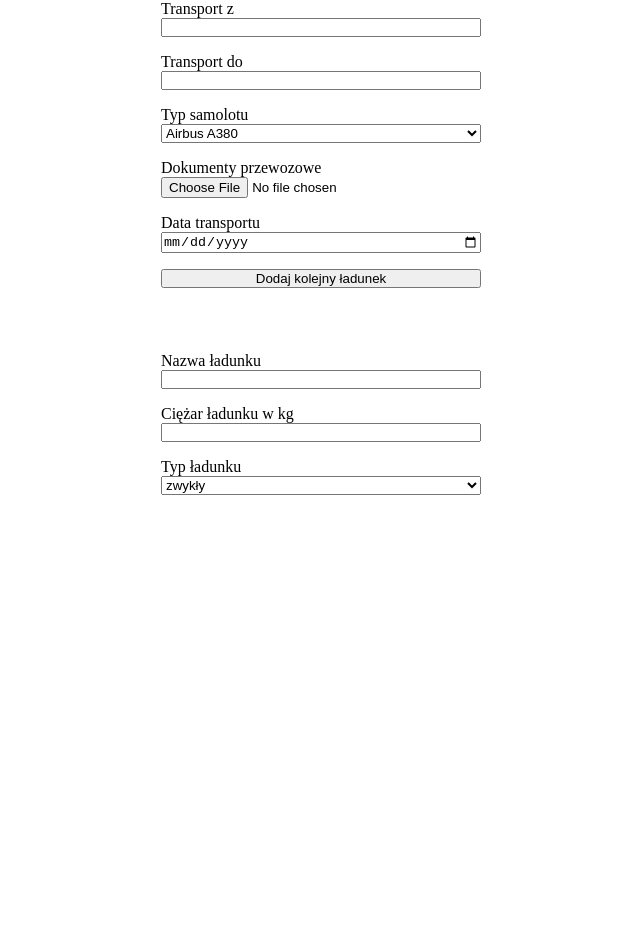
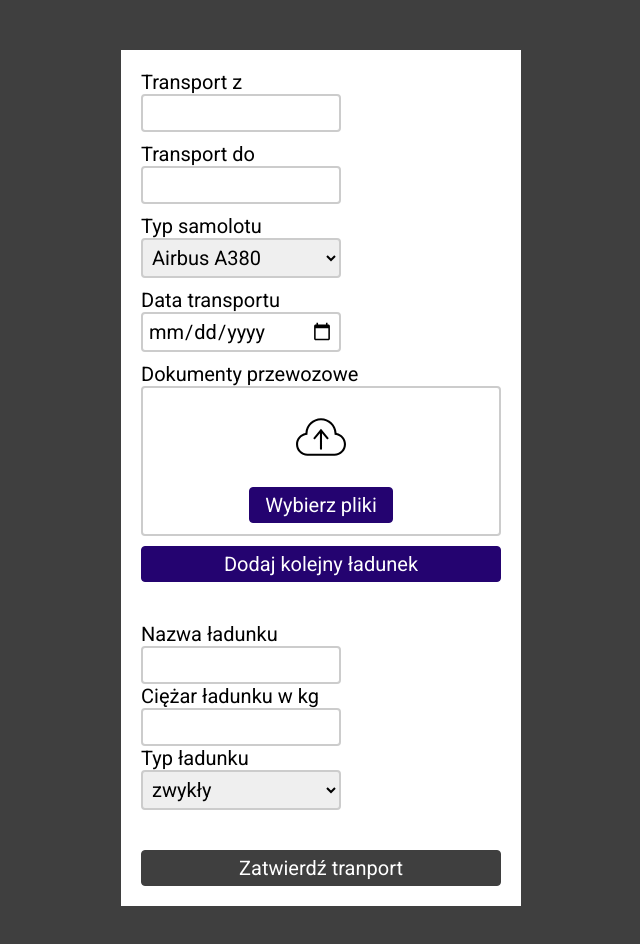
Before and after one commit to SzymonRegula/form, a React (Create React App) app: page / in a window 1280 px wide. Shown: the top 944 px of the page, without its empty margins (319-959 px from the left). Before the commit the page ends 800 px from the top, so only its background shows below. Built offline with nearby package versions, Linux system fonts and the light colour scheme; the HTML template or start-up script is replaced by a standard one.

Commit message:
added validation for some inputs and implemented documents uploading

```diff
--- a/src/components/CargoInputs.js
+++ b/src/components/CargoGroup.js
@@ -1,17 +1,17 @@
-function CargoInputs() {
+function CargoGroup() {
   return (
-    <div className='cargo-inputs'>
-      <div className='form-field'>
+    <div className='cargo-form-group'>
+      <div className='form-control'>
         <label htmlFor='name'>Nazwa ładunku</label>
-        <input type='text' id='name' required></input>
+        <input type='text' id='name'></input>
       </div>
-      <div className='form-field'>
+      <div className='form-control'>
         <label htmlFor='weight'>Ciężar ładunku w kg</label>
-        <input type='number' id='weight' required></input>
+        <input type='number' id='weight'></input>
       </div>
-      <div className='form-field'>
+      <div className='form-control'>
         <label htmlFor='cargo'>Typ ładunku</label>
-        <select id='cargo' required>
+        <select id='cargo'>
           <option value='dangerous'>zwykły</option>
           <option value='normall'>niebezpieczny</option>
         </select>
@@ -20,4 +20,4 @@ function CargoInputs() {
   );
 }
 
-export default CargoInputs;
+export default CargoGroup;
--- /dev/null
+++ b/src/components/DragDropFiles.js
@@ -0,0 +1,78 @@
+import { useRef, useState } from 'react';
+
+function DragDropFiles() {
+  const [files, setFiles] = useState(null);
+  const inputRef = useRef();
+
+  function dragOverHandler(event) {
+    event.preventDefault();
+  }
+
+  function dropHandler(event) {
+    event.preventDefault();
+    setFiles((currentFiles) => [...currentFiles, ...event.dataTransfer.files]);
+  }
+
+  function changeFilesHandler(event) {
+    setFiles((currentFiles) => [...currentFiles, ...event.target.files]);
+  }
+
+  function removeFileHandler(fileName) {
+    setFiles((currentFiles) =>
+      currentFiles.filter((file) => file.name !== fileName)
+    );
+  }
+
+  return (
+    <div className='dropzone' onDragOver={dragOverHandler} onDrop={dropHandler}>
+      {!files && (
+        <svg
+          className='upload-svg'
+          xmlns='http://www.w3.org/2000/svg'
+          fillRule='evenodd'
+          clipRule='evenodd'
+          viewBox='0 0 24 24'
+        >
+          <path d='M11.492 10.172l-2.5 3.064-.737-.677 3.737-4.559 3.753 4.585-.753.665-2.5-3.076v7.826h-1v-7.828zm7.008 9.828h-13c-2.481 0-4.5-2.018-4.5-4.5 0-2.178 1.555-4.038 3.698-4.424l.779-.14.043-.789c.185-3.448 3.031-6.147 6.48-6.147 3.449 0 6.295 2.699 6.478 6.147l.044.789.78.14c2.142.386 3.698 2.246 3.698 4.424 0 2.482-2.019 4.5-4.5 4.5m.978-9.908c-.212-3.951-3.472-7.092-7.478-7.092s-7.267 3.141-7.479 7.092c-2.57.463-4.521 2.706-4.521 5.408 0 3.037 2.463 5.5 5.5 5.5h13c3.037 0 5.5-2.463 5.5-5.5 0-2.702-1.951-4.945-4.522-5.408' />
+        </svg>
+      )}
+      {files && (
+        <ul>
+          {files.map((file, id) => (
+            <li key={id}>
+              <div className='files-row'>
+                <svg
+                  onClick={removeFileHandler.bind(null, file.name)}
+                  className='remove-svg'
+                  clipRule='evenodd'
+                  fillRule='evenodd'
+                  strokeLinejoin='round'
+                  strokeMiterlimit='2'
+                  viewBox='0 0 24 24'
+                  xmlns='http://www.w3.org/2000/svg'
+                >
+                  <path d='m12 10.93 5.719-5.72c.146-.146.339-.219.531-.219.404 0 .75.324.75.749 0 .193-.073.385-.219.532l-5.72 5.719 5.719 5.719c.147.147.22.339.22.531 0 .427-.349.75-.75.75-.192 0-.385-.073-.531-.219l-5.719-5.719-5.719 5.719c-.146.146-.339.219-.531.219-.401 0-.75-.323-.75-.75 0-.192.073-.384.22-.531l5.719-5.719-5.72-5.719c-.146-.147-.219-.339-.219-.532 0-.425.346-.749.75-.749.192 0 .385.073.531.219z' />
+                </svg>
+                <span>{file.name}</span>
+              </div>
+            </li>
+          ))}
+        </ul>
+      )}
+      <input
+        type='file'
+        id='files'
+        multiple
+        accept='.jpg, .png, .doc, .docx, .pdf'
+        onChange={changeFilesHandler}
+        hidden
+        ref={inputRef}
+      />
+      <button type='button' onClick={() => inputRef.current.click()}>
+        Wybierz pliki
+      </button>
+    </div>
+  );
+}
+
+export default DragDropFiles;
--- a/src/components/Form.js
+++ b/src/components/Form.js
@@ -1,40 +1,113 @@
-import CargoInputs from './CargoInputs';
+import { useRef } from 'react';
+import useInput from '../hooks/use-input';
+import CargoGroup from './CargoGroup';
+import DragDropFiles from './DragDropFiles';
 
 function Form() {
+  const isNotEmpty = (value) => value.trim() !== '';
+
+  const {
+    value: fromValue,
+    valueIsValid: fromValueIsValid,
+    inputHasError: inputFromHasError,
+    changeValueHandler: changeFromHandler,
+    touchInputHandler: touchFromInputHandler,
+    reset: resetFromInput,
+  } = useInput(isNotEmpty);
+  const fromClasses = inputFromHasError
+    ? 'form-control invalid'
+    : 'form-control';
+
+  const {
+    value: whereValue,
+    valueIsValid: whereValueIsValid,
+    inputHasError: inputWhereHasError,
+    changeValueHandler: changeWhereHandler,
+    touchInputHandler: touchWhereInputHandler,
+    reset: resetWhereInput,
+  } = useInput(isNotEmpty);
+  const whereClasses = inputWhereHasError
+    ? 'form-control invalid'
+    : 'form-control';
+
+  const planeRef = useRef();
+
   function addCargoHandler() {}
+
+  const formIsValid = fromValueIsValid && whereValueIsValid;
+
+  function formSubmitHandler(event) {
+    event.preventDefault();
+
+    if (!formIsValid) return;
+
+    const formData = {
+      fromValue,
+      whereValue,
+      planeType: planeRef.current.value,
+    };
+    console.log(formData);
+
+    resetFromInput();
+    resetWhereInput();
+  }
 
   return (
     <form className='form'>
-      <div className='transport-inputs'>
-        <div className='form-field'>
+      <div className='transport-group'>
+        <div className={fromClasses}>
           <label htmlFor='from'>Transport z</label>
-          <input type='text' id='from' required></input>
+          <input
+            type='text'
+            id='from'
+            onChange={changeFromHandler}
+            onBlur={touchFromInputHandler}
+            value={fromValue}
+          ></input>
+          {inputFromHasError && (
+            <p className='error-text'>Musisz podać miejsce wylotu.</p>
+          )}
         </div>
-        <div className='form-field'>
+        <div className={whereClasses}>
           <label htmlFor='where'>Transport do</label>
-          <input type='text' id='where' required></input>
+          <input
+            type='text'
+            id='where'
+            onChange={changeWhereHandler}
+            onBlur={touchWhereInputHandler}
+            value={whereValue}
+          ></input>
+          {inputWhereHasError && (
+            <p className='error-text'>Musisz podać miejsce destynacji.</p>
+          )}
         </div>
-        <div className='form-field'>
+        <div className='form-control'>
           <label htmlFor='plane'>Typ samolotu</label>
-          <select id='plane' required>
+          <select id='plane' ref={planeRef}>
             <option value='Airbus A380'>Airbus A380</option>
             <option value='Boeing 747'>Boeing 747</option>
           </select>
         </div>
-        <div className='form-field'>
-          <label htmlFor='documents'>Dokumenty przewozowe</label>
-          <input type='file' id='documents' required></input>
+        <div className='form-control'>
+          <label htmlFor='date'>Data transportu</label>
+          <input type='date' id='date'></input>
         </div>
-        <div className='form-field'>
-          <label htmlFor='date'>Data transportu</label>
-          <input type='date' id='date' required></input>
+
+        <div className='form-control'>
+          <label htmlFor='files'>Dokumenty przewozowe</label>
+          <DragDropFiles />
         </div>
+
         <button type='button' onClick={addCargoHandler}>
           Dodaj kolejny ładunek
         </button>
       </div>
 
-      <CargoInputs />
+      <CargoGroup />
+
+      <button type='submit' disabled={!formIsValid} onClick={formSubmitHandler}>
+        Zatwierdź tranport
+      </button>
     </form>
   );
 }
--- /dev/null
+++ b/src/hooks/use-input.js
@@ -0,0 +1,33 @@
+import { useState } from 'react';
+
+function useInput(validationFn) {
+  const [value, setValue] = useState('');
+  const [isTouched, setIsTouched] = useState(false);
+
+  const valueIsValid = validationFn(value);
+  const inputHasError = isTouched && !valueIsValid;
+
+  function changeValueHandler(event) {
+    setValue(event.target.value);
+  }
+
+  function touchInputHandler() {
+    setIsTouched(true);
+  }
+
+  function reset() {
+    setValue('');
+    setIsTouched(false);
+  }
+
+  return {
+    value,
+    valueIsValid,
+    inputHasError,
+    changeValueHandler,
+    touchInputHandler,
+    reset,
+  };
+}
+
+export default useInput;
--- a/src/index.css
+++ b/src/index.css
@@ -1,30 +1,153 @@
+@import url('https://fonts.googleapis.com/css2?family=Roboto:wght@400;700&display=swap');
+
 * {
   box-sizing: border-box;
   padding: 0;
   margin: 0;
+  font-family: 'Roboto', sans-serif;
+}
+
+html {
+  font-size: 62.5%;
+}
+
+body {
+  background-color: #3f3f3f;
+}
+
+button {
+  font: inherit;
+  background-color: #240370;
+  color: white;
+  border: 1px solid #240370;
+  padding: 0.5rem 1.5rem;
+  border-radius: 4px;
+  cursor: pointer;
+}
+
+button:hover,
+button:active {
+  background-color: #33059e;
+  border-color: #33059e;
+}
+
+button:disabled {
+  background-color: #3f3f3f;
+  border-color: #3f3f3f;
+  cursor: not-allowed;
 }
 
 .form {
-  margin: 0 auto;
-  width: 20rem;
+  font-size: 2rem;
+  padding: 2rem;
+  margin: 5rem auto;
+  width: 40rem;
+  background-color: #fff;
   display: flex;
   flex-direction: column;
   gap: 4rem;
 }
 
-.transport-inputs {
+.transport-group {
   display: flex;
   flex-direction: column;
   gap: 1rem;
 }
 
-.cargo-inputs {
+.cargo-group {
   display: flex;
   flex-direction: column;
   gap: 1rem;
 }
 
-.form-field {
+.form-control {
   flex-direction: column;
   display: flex;
 }
+
+.form-control label {
+  align-self: flex-start;
+}
+
+.form-control input,
+.form-control select {
+  font: inherit;
+  padding: 0.5rem;
+  border-radius: 4px;
+  border: 2px solid #ccc;
+  width: 20rem;
+  max-width: 100%;
+}
+
+.form-control input:focus,
+.form-control select:focus {
+  outline: none;
+  border-color: #240370;
+  background-color: #e0d4fd;
+}
+
+.invalid input {
+  border-color: #ff8787;
+  background-color: #fddddd;
+}
+
+.invalid input:focus {
+  border-color: #ffc078;
+  background-color: #fbe8d2;
+}
+
+.error-text {
+  color: #b40e0e;
+  font-size: 60%;
+}
+
+input[type='file'] {
+  display: none;
+}
+
+/* FILE UPLOAD */
+.dropzone {
+  display: flex;
+  flex-direction: column;
+  justify-content: flex-end;
+  align-items: center;
+  min-height: 15rem;
+  padding: 0.5rem;
+  border-radius: 4px;
+  border: 2px solid #ccc;
+}
+
+.dropzone ul {
+  align-self: flex-start;
+  margin: 0.6rem;
+  flex-grow: 1;
+  list-style: none;
+}
+
+.dropzone li {
+  display: inline;
+}
+
+.dropzone button {
+  margin: 0.6rem;
+}
+
+.upload-svg {
+  flex-grow: 1;
+  width: 5rem;
+  height: 5rem;
+}
+
+.remove-svg {
+  width: 2rem;
+  height: 2rem;
+  fill: #b40e0e;
+  cursor: pointer;
+}
+
+.files-row {
+  display: flex;
+  justify-content: flex-start;
+  align-items: center;
+  gap: 0.6rem;
+}
```
